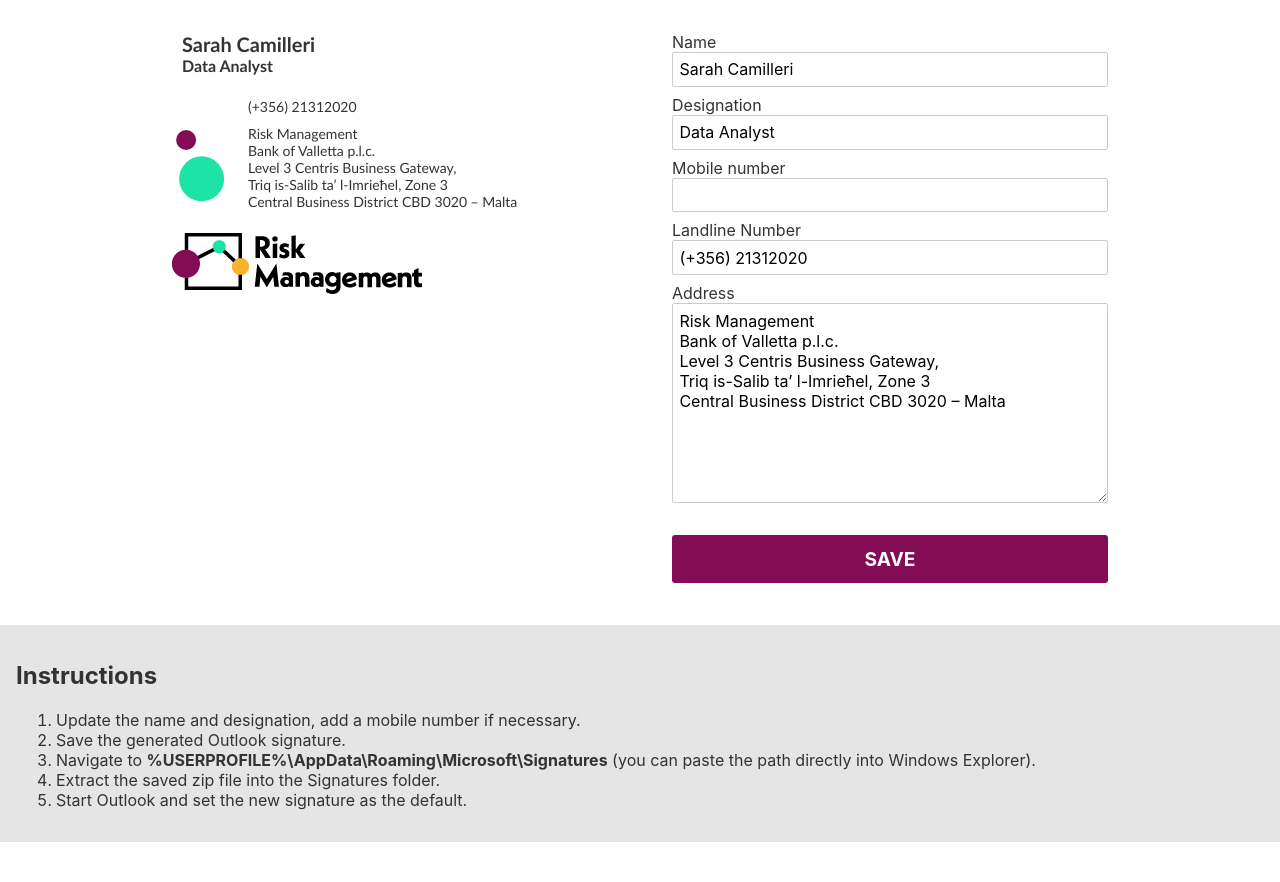
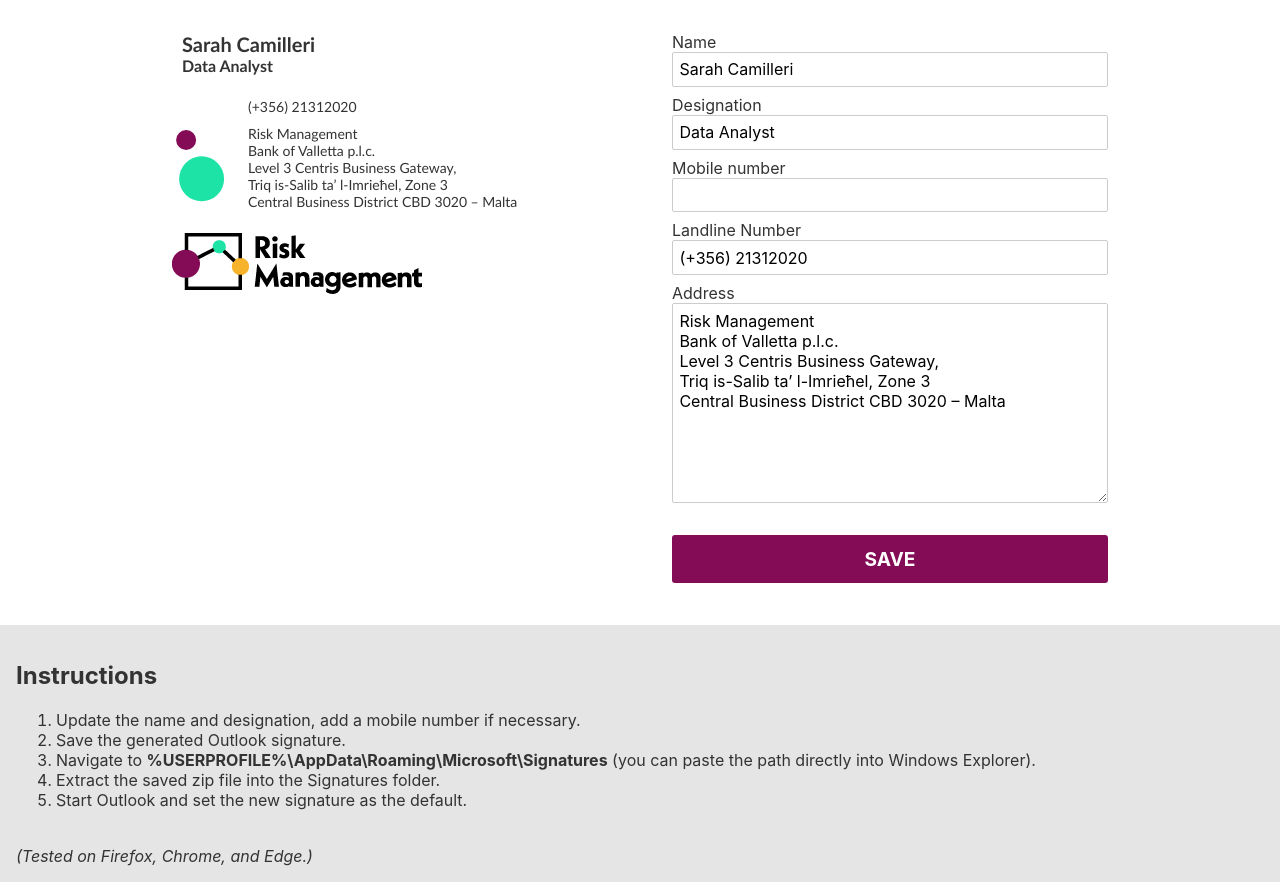
Before and after one commit to jcamilleri13/bov-signature-generator, a Svelte app: page / in a window 1280 px wide. Before the commit the page ends 842 px from the top, so only its background shows below. Built offline with nearby package versions, Linux system fonts and the light colour scheme.

Commit message:
Update help

```diff
--- a/src/App.svelte
+++ b/src/App.svelte
@@ -187,6 +187,8 @@
     <li>Extract the saved zip file into the Signatures folder.</li>
     <li>Start Outlook and set the new signature as the default.</li>
   </ol>
+  <br>
+  <em>(Tested on Firefox, Chrome, and Edge.)</em>
 </aside>
 
 <canvas
```
